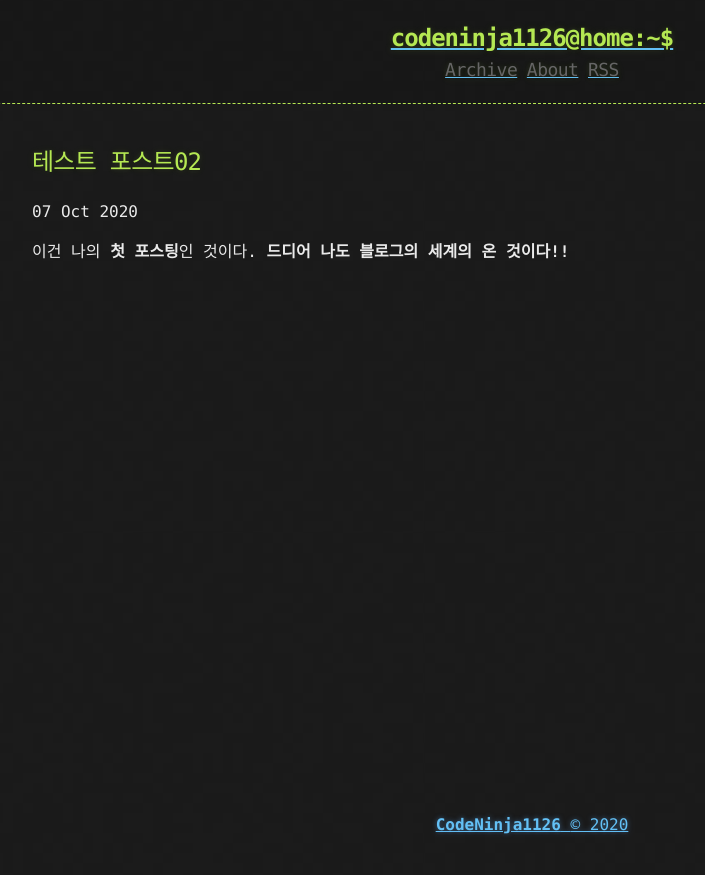
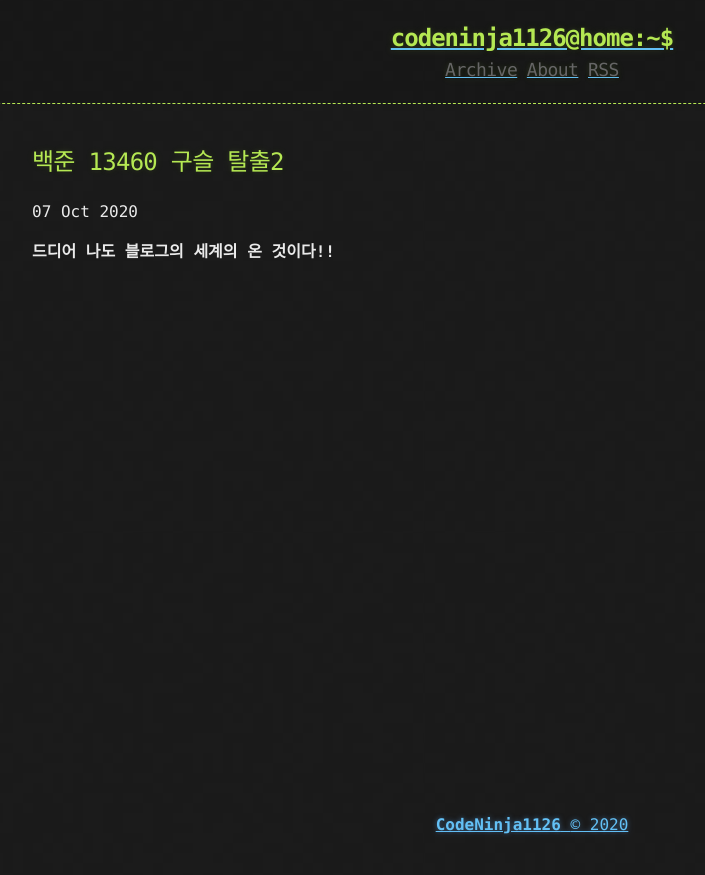
Before and after one commit to CodeNinja1126/CodeNinja1126.github.io, a Jekyll site: the page built from _posts/2020-10-07-코딩 테스트01.md, in a window 1280 px wide. Shown: the top 875 px of the page, without its empty margins (108-813 px from the left). Built offline with Jekyll 4.4.1, drawn with Linux system fonts in a browser that asks for light colours.

Commit message:
Update and rename 2020-10-07-테스트 포스트02.md to 2020-10-07-코딩 테스트01.md

```diff
--- a/_posts/2020-10-07-테스트 포스트02.md
+++ b/_posts/2020-10-07-코딩 테스트01.md
@@ -1,7 +1,9 @@
 ---
-title: 테스트 포스트02
+title: "백준 13460 구슬 탈출2"
+tags: [blog, coding problems]
 published: true
 ---
 
-이건 나의 **첫 포스팅**인 것이다.
+
+
 **드디어 나도 블로그의 세계의 온 것이다!!**
```
